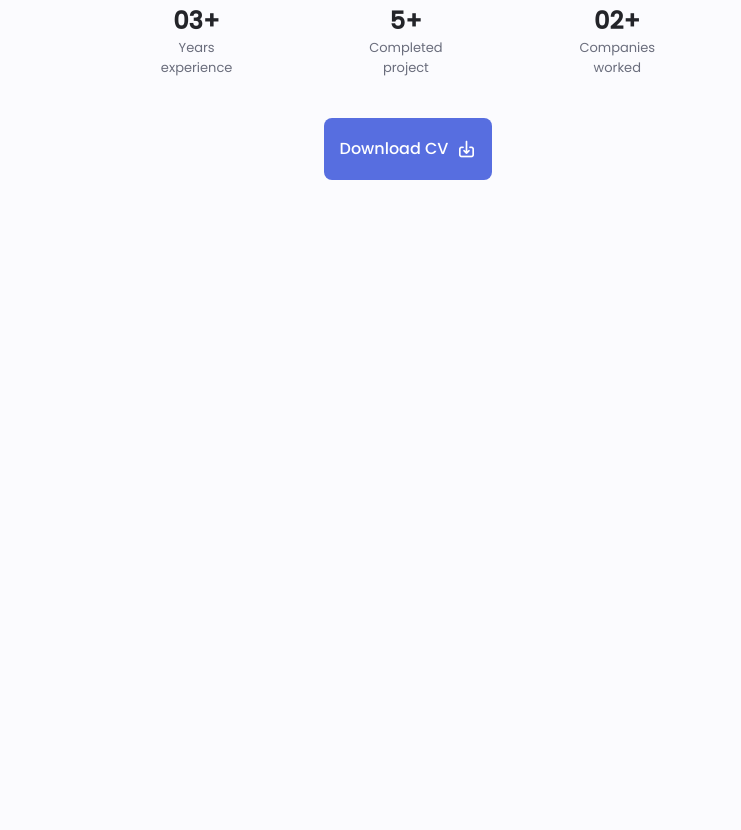
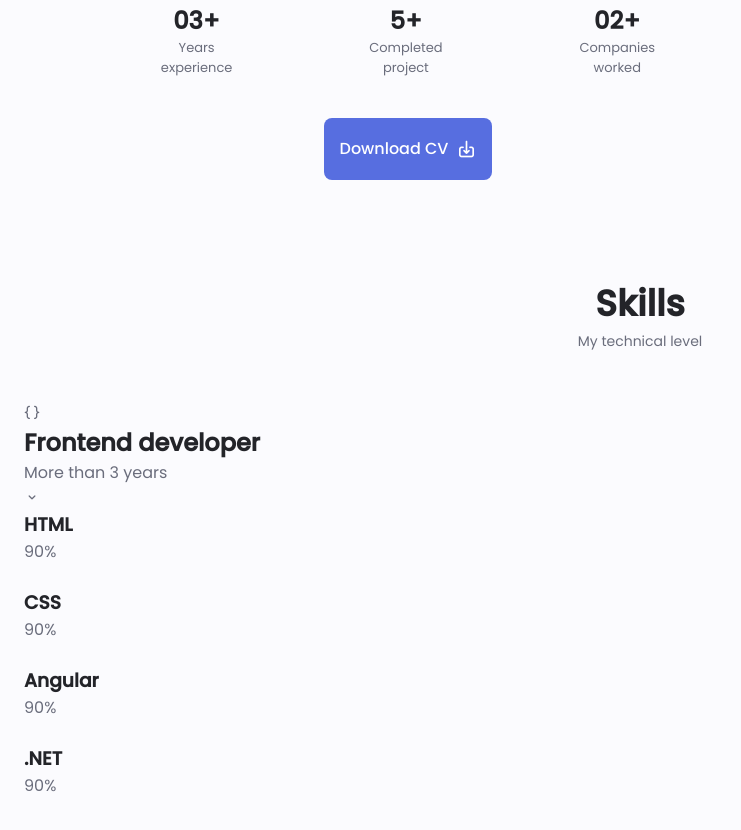
Before and after one commit to DavidElegbede/portfolio-website, a plain HTML site: page index.html in a window 1280 px wide. Shown: the part 1055-1885 px from the top of the page, without its empty margins (0-741 px from the left). Drawn offline with nearby package versions, Linux system fonts and the light colour scheme.

Commit message:
WIP skills portion of the portfolio

```diff
--- a/index.html
+++ b/index.html
@@ -164,7 +164,68 @@
 
             <!--==================== SKILLS ====================-->
             <section class="skills section" id="skills">
+                <h2 class="section__title">Skills</h2>
+                <span class="section__subtitle">My technical level</span>
 
+                <div class="skills__container container grid">
+                    <div>
+                        <!--==================== SKILLS 1 ====================-->
+                        <div class="skills__content">
+
+                            <div class="skills__header">
+                                <i class="uil uil-brackets-curly skills__icon"></i>
+
+                                <div>
+                                    <h1 class="skills__title">Frontend developer</h1>
+                                    <span class="skills__subtitle">More than 3 years </span>
+                                </div>
+
+                                <i class="uil uil-angle-down skills__arrow"></i>
+                            </div>
+
+                            <div class="skills__list grid">
+
+                                <div class="skills__data">
+                                    <div class="skills__title">
+                                        <h3 class="skills__name">HTML</h3>
+                                        <span class="skills__number">90%</span>
+                                    </div>
+                                    <div class="skills__bar">
+                                        <span class="skills__percentage skills__html"></span>
+                                    </div>
+                                </div>
+                                <div class="skills__data">
+                                    <div class="skills__title">
+                                        <h3 class="skills__name">CSS</h3>
+                                        <span class="skills__number">90%</span>
+                                    </div>
+                                    <div class="skills__bar">
+                                        <span class="skills__percentage skills__css"></span>
+                                    </div>
+                                </div>
+                                <div class="skills__data">
+                                    <div class="skills__title">
+                                        <h3 class="skills__name">Angular</h3>
+                                        <span class="skills__number">90%</span>
+                                    </div>
+                                    <div class="skills__bar">
+                                        <span class="skills__percentage skills__js"></span>
+                                    </div>
+                                </div>
+                                <div class="skills__data">
+                                    <div class="skills__title">
+                                        <h3 class="skills__name">.NET</h3>
+                                        <span class="skills__number">90%</span>
+                                    </div>
+                                    <div class="skills__bar">
+                                        <span class="skills__percentage skills__react"></span>
+                                    </div>
+                                </div>
+
+                            </div>
+                        </div>
+                    </div>
+                </div>
 
             </section>
 
```
